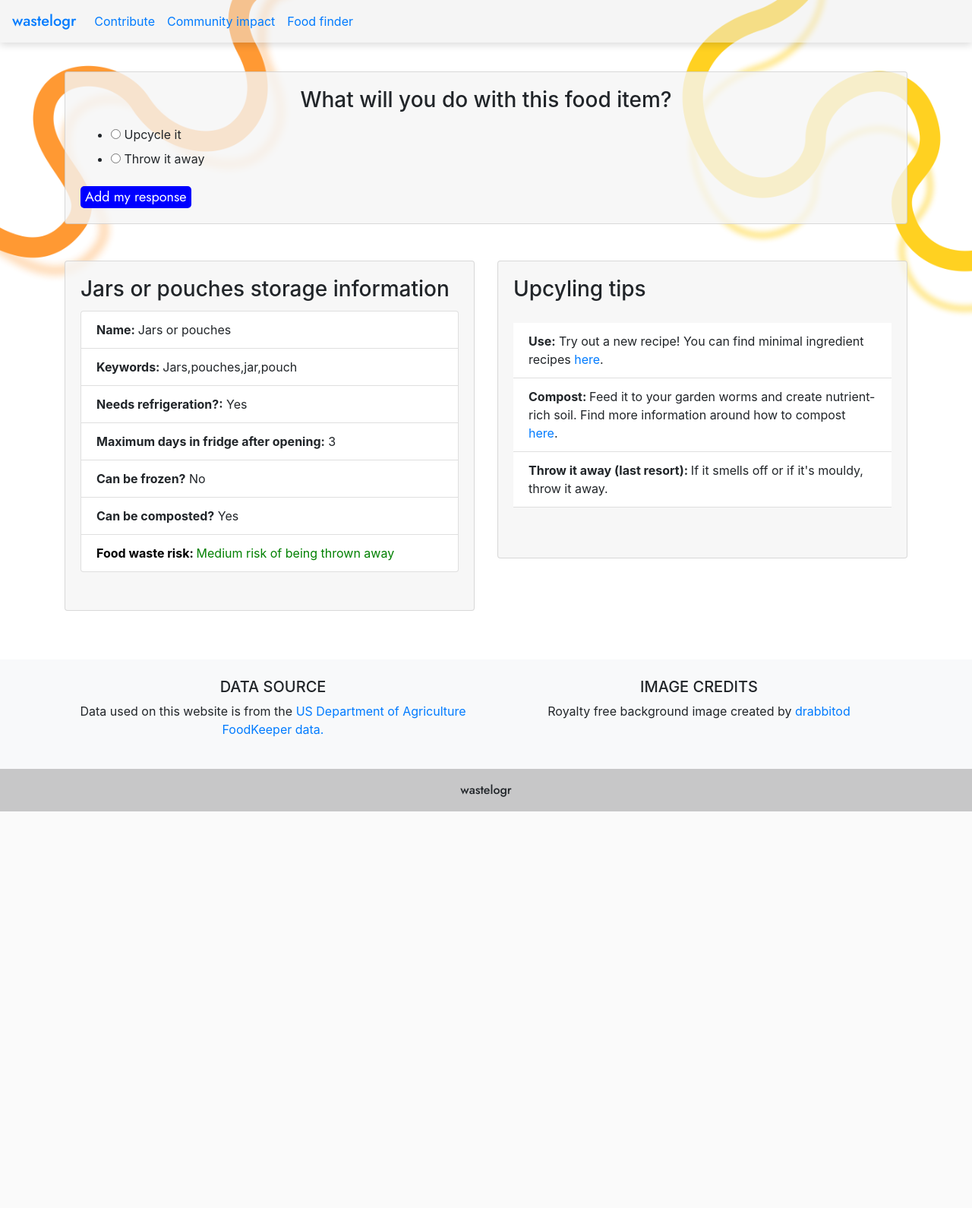
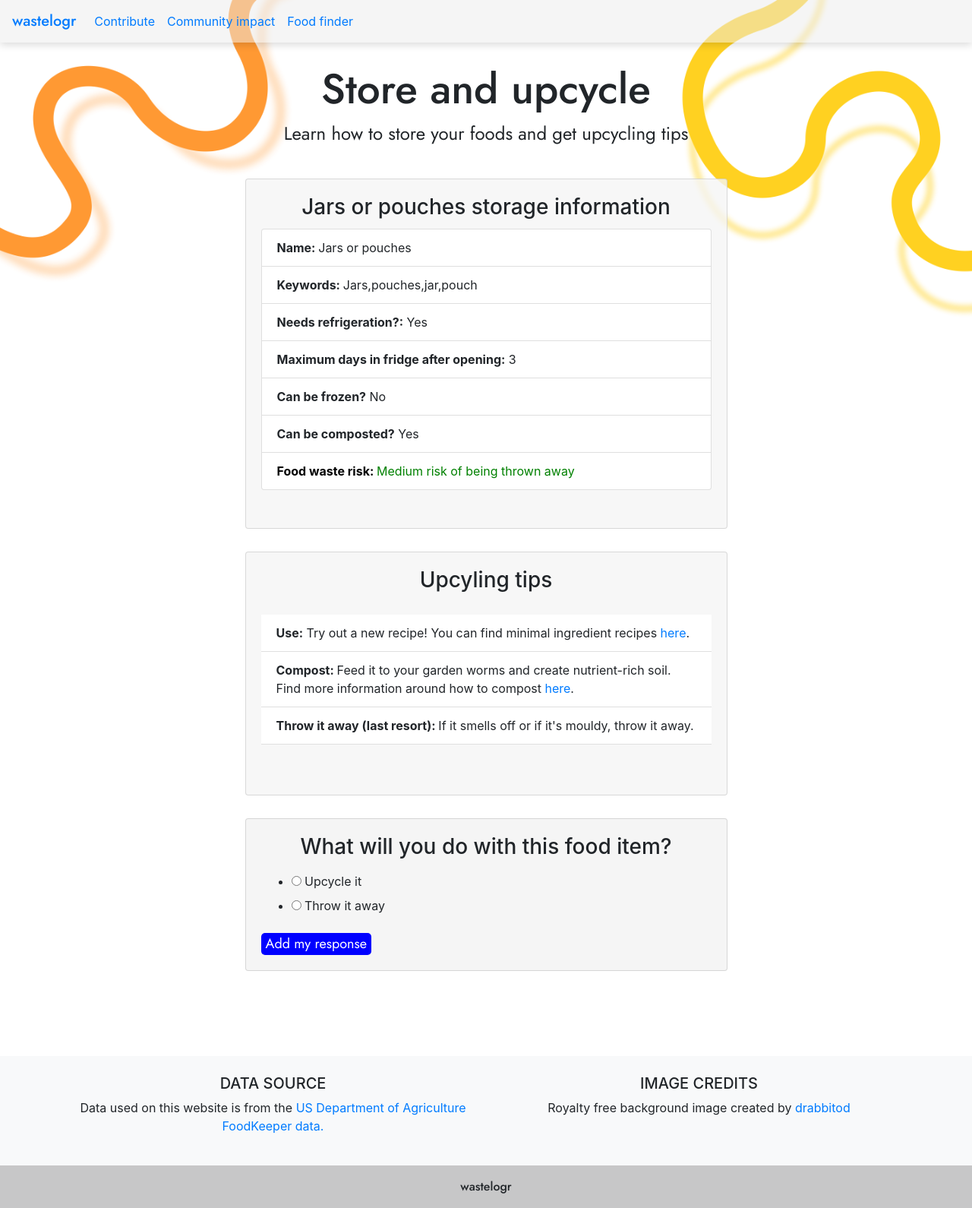
Before and after one commit to vanedo/FoodWasteTracker, a Django app: page /food/1/ in a window 1280 px wide. Shown: the whole page at 76% size. Before the commit the page ends 1068 px from the top, so only its background shows below. Run offline with Django 3.2, Linux system fonts and the light colour scheme; data comes from the database, SQL or seed files in the repository; some libraries are stand-ins or nearby versions.

Commit message:
rearrange tables on food info page

```diff
--- a/src/apps/tracker/templates/tracker/food.html
+++ b/src/apps/tracker/templates/tracker/food.html
@@ -35,13 +35,86 @@ href="https://fonts.googleapis.com/css2?family=Jost&display=swap"
     {% load static %}
     {% block content %}
 
-    <div style="padding-top:5%"></div>
+
+    <div class = "container" style="padding-top:5%">
+        <div class="card mb-4 text-center" style="background-color: rgba(245, 245, 245, 0.0); border:0px " >
+            <div class="card-body">
+                <h1 class="card-title" style="font-size:55px" font-color: "blue" > Store and upcycle </h1>
+                <h4 class="card-text">  Learn how to store your foods and get upcycling tips <br>
+                </h4>
+            </div>
+        </div>
+      </div>
+
+
+    <div class ="container">
+        <div class ="row justify-content-center">
+            <div class = "col-md-7">
+                <div class="card mb-7" style="background-color: rgba(245, 245, 245, 0.8)">
+                    <div class="card-body">
+                        {% for i in food %}
+                        <h3 class="card-title text-center"> {{i.name}} storage information</h3>
+                            <ul class = "list-group">
+
+                                <li class = 'list-group-item'><b>Name: </b>                                {{ i.name }} </li>
+                                <li class = 'list-group-item'><b>Keywords: </b>                            {{ i.keywords }} </li>
+                                {% if i.pantry_max_days != "" %}
+                                <li class = 'list-group-item'><b>Maximum days in pantry:</b>               {{ i.pantry_max_days }}</li>
+                                {% endif %}
+                                <li class = 'list-group-item'><b>Needs refrigeration?:</b>                 {{ i.fridge_needed }}</li>
+                                {% if i.refrigerate_max_days != null %}
+                                <li class = 'list-group-item'><b>Maximum days in fridge:</b>               {{ i.refrigerate_max_days }}</li>
+                                {% endif %}
+                                {% if i.refrigerate_ao_max_days != null %}
+                                <li class = 'list-group-item'><b>Maximum days in fridge after opening:</b> {{ i.refrigerate_ao_max_days }}</li>
+                                {% endif %}
+                                <li class = 'list-group-item'><b>Can be frozen?</b>                        {{ i.freeze_recommended }}</li>
+                                <li class = 'list-group-item'><b>Can be composted?</b>                     {{ i.compost }}</li>
+                                <!-- Change font colour depending on food waste index value -->
+                                <li class='list-group-item {% if food_item.food_waste_index == "High" %}index-high{% elif food_item.food_waste_index == "Medium" %}index-medium{% else %}index-low{% endif %}'>
+                            <font color = "#000000"><b>Food waste risk: </b></font> {{i.food_waste_index}} risk of being thrown away</li>
+                            {% endfor %}
+                             </ul>
+                    </div>
+                    <div style="margin-bottom:30px"></div>
+                </div>
+            </div>
+            <div style="margin-bottom:30px"></div>
+        </div>
+    </div>
 
     <div class ="container">
         <div style="margin-top:30px"></div>
-        <div class ="row">
-            <div class="col-md-12">
-            <div class="card mb-5" style="background-color: rgba(245, 245, 245, 0.8)">
+            <div class ="row justify-content-center">
+                <div class = "col-md-7">
+                    <div class="card mb-7" style="background-color: rgba(245, 245, 245, 0.8)">
+                        <div class="card-body">
+                            <h3 class="card-title text-center">Upcyling tips</h3>
+                                <ul class="list-group list-group-flush">
+                                {% for i in food %}
+                                    <p class="card-text">
+                                        <li class="list-group-item"><b>Use:</b> Try out a new recipe! You can find minimal ingredient recipes <a href = "https://www.supercook.com/#/desktop"> here</a>.</li>
+                                        {% if i.freeze_recommended == "Yes"  %} <li class ="list-group-item"><b>Freeze: </b>Put it in the freezer. Foods can keep in the freezer indefinitely but you may notice a decline in quality after 3-6 months.</li> {% endif %}
+                                        {% if i.compost == "Yes"  %} <li class ="list-group-item"><b>Compost: </b>Feed it to your garden worms and create nutrient-rich soil. Find more information around how to compost <a href ="https://www.betterhealth.vic.gov.au/health/healthyliving/gardening-making-compost"> here</a>. </li> {% endif %}
+                                        {% if i.fridge_needed == "No"  %}<li class="list-group-item"><b>Donate:</b> You can donate this item if it's not open. Find out more <a href = "https://www.foodbank.org.au/support-us/make-a-donation/donate-food/?state=vic"> here</a>.</li>{% endif %}
+                                        <li class="list-group-item"><b>Throw it away (last resort): </b> If it smells off or if it's mouldy, throw it away.</li>
+                                    </p>
+                                {%endfor%}
+                            </ul>
+                            <div style="margin-bottom:30px"></div>
+                        </div>
+                    </div>
+                </div>
+            </div>
+        </div>
+    </div>
+
+
+    <div class ="container">
+        <div style="margin-top:30px"></div>
+        <div class ="row justify-content-center">
+            <div class="col-md-7">
+            <div class="card mb-5" style="background-color: rgba(245, 245, 245, 1)">
                 <div class="card-body">
                     <h3 class="card-title text-center">What will you do with this food item?</h3>
                     <form onsubmit="return showPopup()" action="" method="POST">
@@ -68,67 +141,6 @@ href="https://fonts.googleapis.com/css2?family=Jost&display=swap"
         </div>
     </div>
 
-    <div class ="container">
-        <div class ="row">
-
-            <div class = "col-md-6">
-                <div class="card mb-7" style="background-color: rgba(245, 245, 245, 0.8)">
-                    <div class="card-body">
-                        {% for i in food %}
-                        <h3 class="card-title"> {{i.name}} storage information</h3>
-                            <ul class = "list-group">
-
-                                <li class = 'list-group-item'><b>Name: </b>                                {{ i.name }} </li>
-                                <li class = 'list-group-item'><b>Keywords: </b>                            {{ i.keywords }} </li>
-                                {% if i.pantry_max_days != "" %}
-                                <li class = 'list-group-item'><b>Maximum days in pantry:</b>               {{ i.pantry_max_days }}</li>
-                                {% endif %}
-                                <li class = 'list-group-item'><b>Needs refrigeration?:</b>                 {{ i.fridge_needed }}</li>
-                                {% if i.refrigerate_max_days != null %}
-                                <li class = 'list-group-item'><b>Maximum days in fridge:</b>               {{ i.refrigerate_max_days }}</li>
-                                {% endif %}
-                                {% if i.refrigerate_ao_max_days != null %}
-                                <li class = 'list-group-item'><b>Maximum days in fridge after opening:</b> {{ i.refrigerate_ao_max_days }}</li>
-                                {% endif %}
-                                <li class = 'list-group-item'><b>Can be frozen?</b>                        {{ i.freeze_recommended }}</li>
-                                <li class = 'list-group-item'><b>Can be composted?</b>                     {{ i.compost }}</li>
-                                <!-- Change font colour depending on food waste index value -->
-                                <li class='list-group-item {% if food_item.food_waste_index == "High" %}index-high{% elif food_item.food_waste_index == "Medium" %}index-medium{% else %}index-low{% endif %}'>
-                            <font color = "#000000"><b>Food waste risk: </b></font> {{i.food_waste_index}} risk of being thrown away</li>
-                            {% endfor %}
-                             </ul>
-
-                    </div>
-                    <div style="margin-bottom:30px">
-                    </div>
-                </div>
-            </div>
-                <div style="margin-bottom:30px">
-                </div>
-            <div class = "col-md-6">
-                <div class="card mb-7" style="background-color: rgba(245, 245, 245, 0.8)">
-                    <div class="card-body">
-                        <h3 class="card-title">Upcyling tips</h3>
-                            <ul class="list-group list-group-flush">
-                            {% for i in food %}
-                                <p class="card-text">
-                                    <li class="list-group-item"><b>Use:</b> Try out a new recipe! You can find minimal ingredient recipes <a href = "https://www.supercook.com/#/desktop"> here</a>.</li>
-                                    {% if i.freeze_recommended == "Yes"  %} <li class ="list-group-item"><b>Freeze: </b>Put it in the freezer. Foods can keep in the freezer indefinitely but you may notice a decline in quality after 3-6 months.</li> {% endif %}
-                                    {% if i.compost == "Yes"  %} <li class ="list-group-item"><b>Compost: </b>Feed it to your garden worms and create nutrient-rich soil. Find more information around how to compost <a href ="https://www.betterhealth.vic.gov.au/health/healthyliving/gardening-making-compost"> here</a>. </li> {% endif %}
-                                    {% if i.fridge_needed == "No"  %}<li class="list-group-item"><b>Donate:</b> You can donate this item if it's not open. Find out more <a href = "https://www.foodbank.org.au/support-us/make-a-donation/donate-food/?state=vic"> here</a>.</li>{% endif %}
-                                    <li class="list-group-item"><b>Throw it away (last resort): </b> If it smells off or if it's mouldy, throw it away.</li>
-                                </p>
-                            {%endfor%}
-                        </ul>
-                        <div style="margin-bottom:30px"></div>
-                    </div>
-
-                </div>
-
-                </div>
-            </div>
-        </div>
-    </div>
     <div style="margin-bottom:5%"></div>
 
 
```
